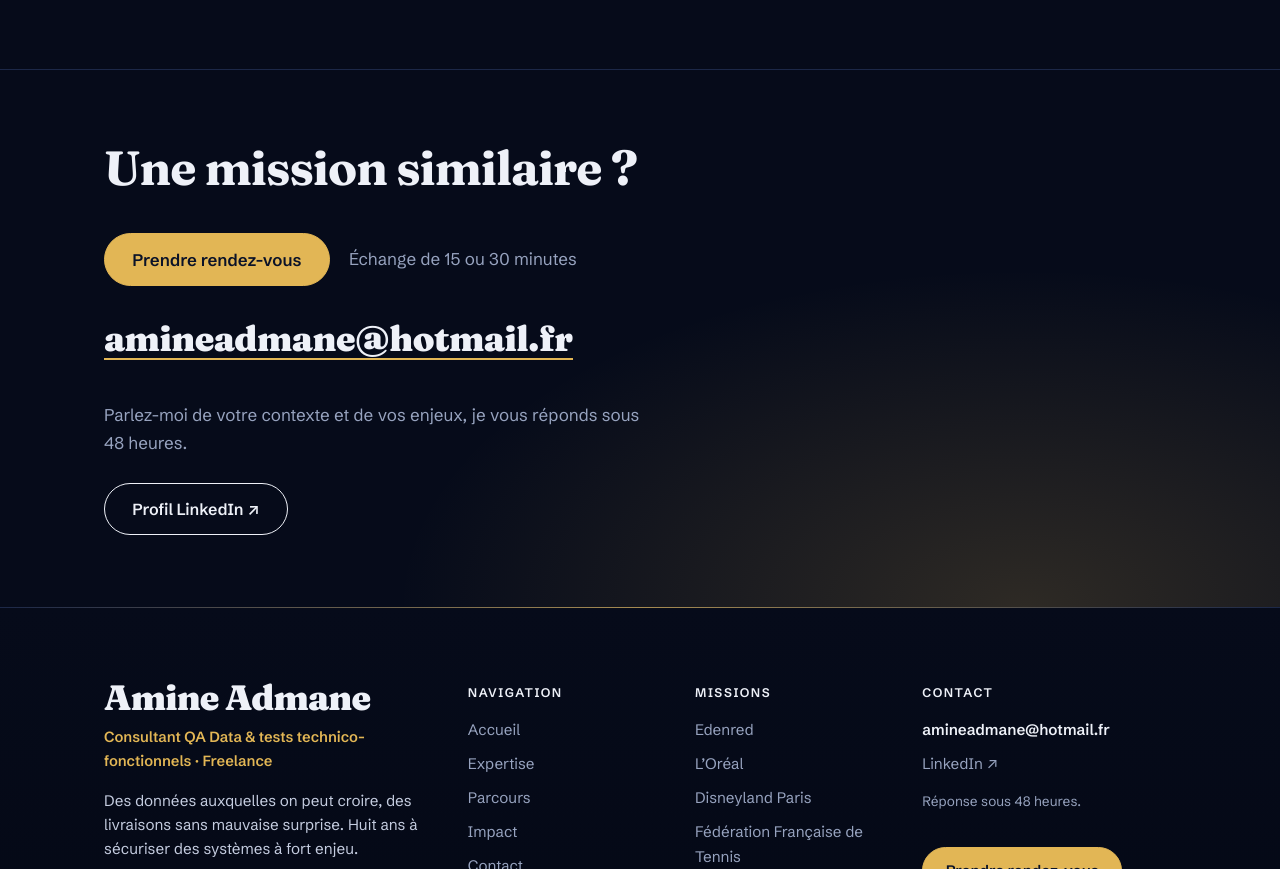
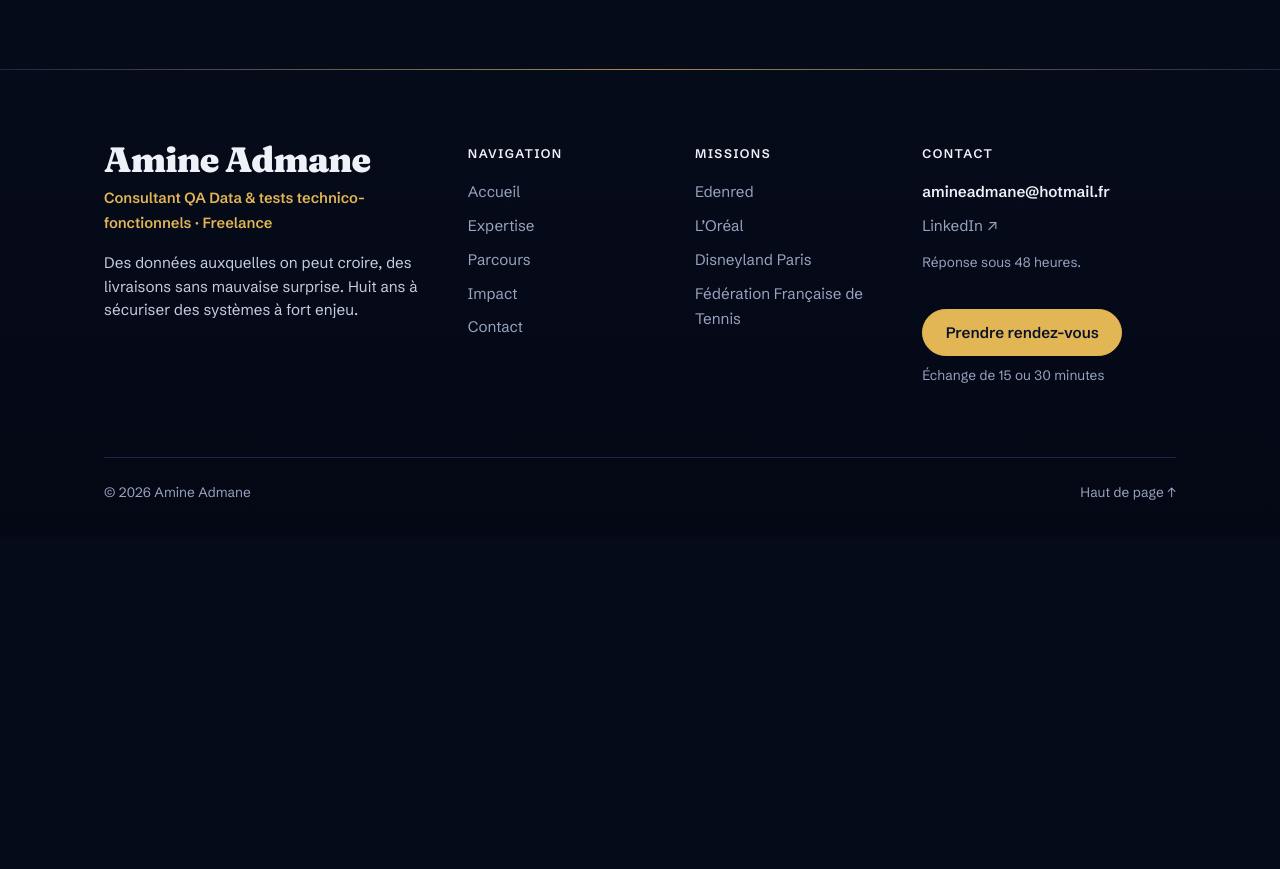
Before and after one commit to Admane96/admane96.github.io, a plain HTML site: page parcours.html in a window 1280 px wide. Shown: the part 4179-5048 px from the top of the page. After the commit the page ends 4716 px from the top, so only its background shows below. Drawn offline with Linux system fonts and the light colour scheme.

Commit message:
Add files via upload

```diff
--- a/parcours.html
+++ b/parcours.html
@@ -143,6 +143,7 @@ footer.ft::before{content:"";position:absolute;top:-1px;left:0;right:0;height:1p
 .ft .ft-note{font-size:.85rem;margin-top:.9rem}
 .ft .btn{font:600 .95rem var(--sans);cursor:pointer;padding:.8rem 1.4rem;margin-top:1.3rem}
 .ft-pitch{margin-bottom:0}
+.ft #rdvInfo{margin-top:.6rem}
 .ft .btn.primary{color:#0A1228}
 .ft .btn.primary:hover{background:#EEF1F8;border-color:#EEF1F8}
 .ft-bottom{display:flex;flex-wrap:wrap;justify-content:space-between;align-items:center;gap:.8rem 1.5rem;margin-top:3.5rem;padding-top:1.5rem;border-top:1px solid var(--line);font-size:.85rem}
@@ -173,16 +174,8 @@ footer.ft::before{content:"";position:absolute;top:-1px;left:0;right:0;height:1p
     <h2>Formation et certifications</h2>
     <div class="edu" id="edu"></div>
   </div></section>
-
-  <section class="contact" id="contact"><div class="wrap">
-    <h2>Une mission similaire ?</h2>
-    <div class="rdv"><button type="button" class="btn primary" id="rdvBtn" data-umami-event="Clic Prendre rendez-vous">Prendre rendez-vous</button><span id="rdvInfo"></span></div>
-    <a class="big" data-umami-event="Clic e-mail" href="mailto:amineadmane@hotmail.fr">amineadmane@hotmail.fr</a>
-    <p>Parlez-moi de votre contexte et de vos enjeux, je vous réponds sous 48 heures.</p>
-    <p class="li-row"><a class="btn" href="https://www.linkedin.com/in/amineadmane/" target="_blank" rel="noopener" data-umami-event="Clic LinkedIn">Profil LinkedIn ↗</a></p>
-  </div></section>
 </main>
-<footer class="ft"><div class="wrap">
+<footer class="ft" id="contact"><div class="wrap">
   <div class="ft-grid">
     <div>
       <p class="ft-brand">Amine Admane</p>
@@ -198,7 +191,7 @@ footer.ft::before{content:"";position:absolute;top:-1px;left:0;right:0;height:1p
     <div><h3>Contact</h3><ul>
       <li><a class="ft-mail" data-umami-event="Clic e-mail" href="mailto:amineadmane@hotmail.fr">amineadmane@hotmail.fr</a></li>
       <li><a href="https://www.linkedin.com/in/amineadmane/" target="_blank" rel="noopener" data-umami-event="Clic LinkedIn">LinkedIn ↗</a></li>
-    </ul><p class="ft-note">Réponse sous 48 heures.</p><button type="button" class="btn primary" data-open-rdv>Prendre rendez-vous</button></div>
+    </ul><p class="ft-note">Réponse sous 48 heures.</p><button type="button" class="btn primary" id="rdvBtn" data-umami-event="Clic Prendre rendez-vous">Prendre rendez-vous</button><p class="ft-note" id="rdvInfo"></p></div>
   </div>
   <div class="ft-bottom"><span id="footer">© Amine Admane</span><span><a href="#" data-top>Haut de page ↑</a></span></div>
 </div></footer>
```
Also changed, not shown: disneyland.html (+3 -5 lines), edenred.html (+3 -5 lines), fft.html (+3 -5 lines), impact.html (+3 -10 lines), index.html (+6 -12 lines), loreal.html (+3 -5 lines).
